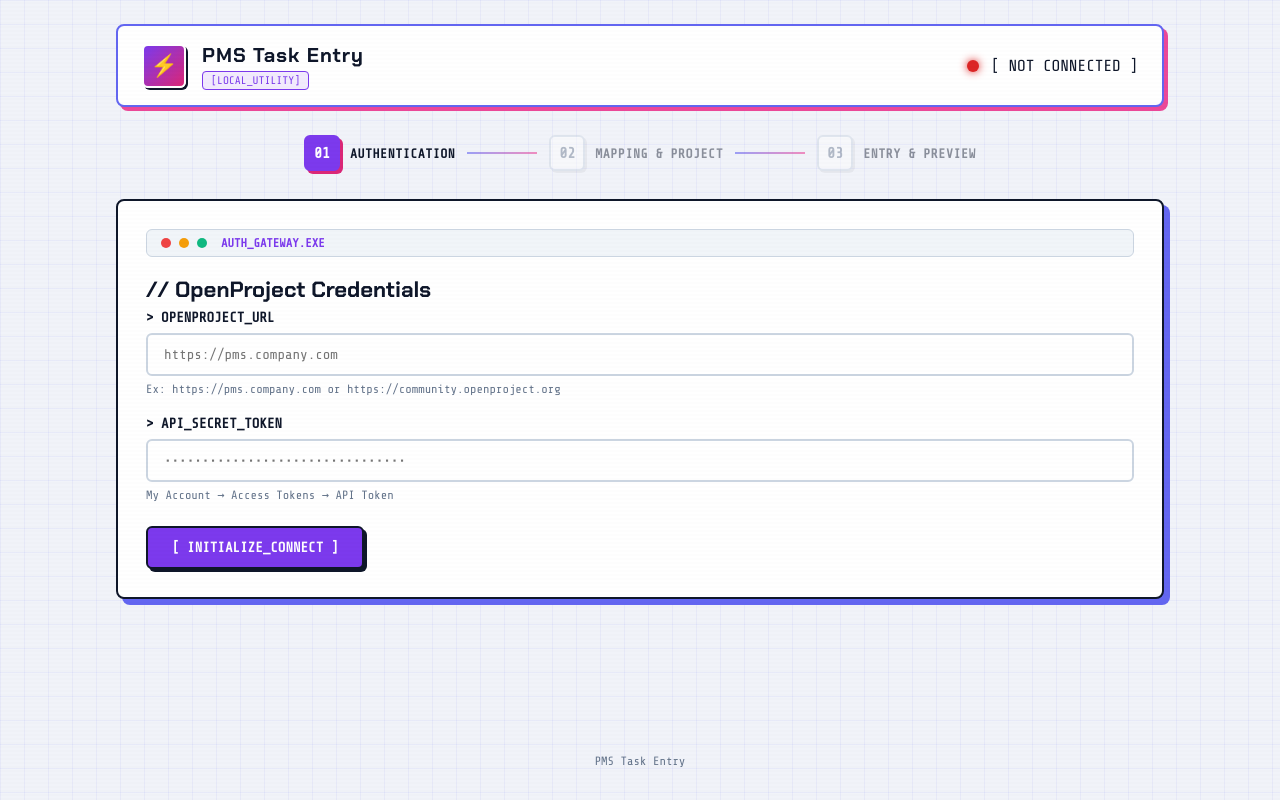
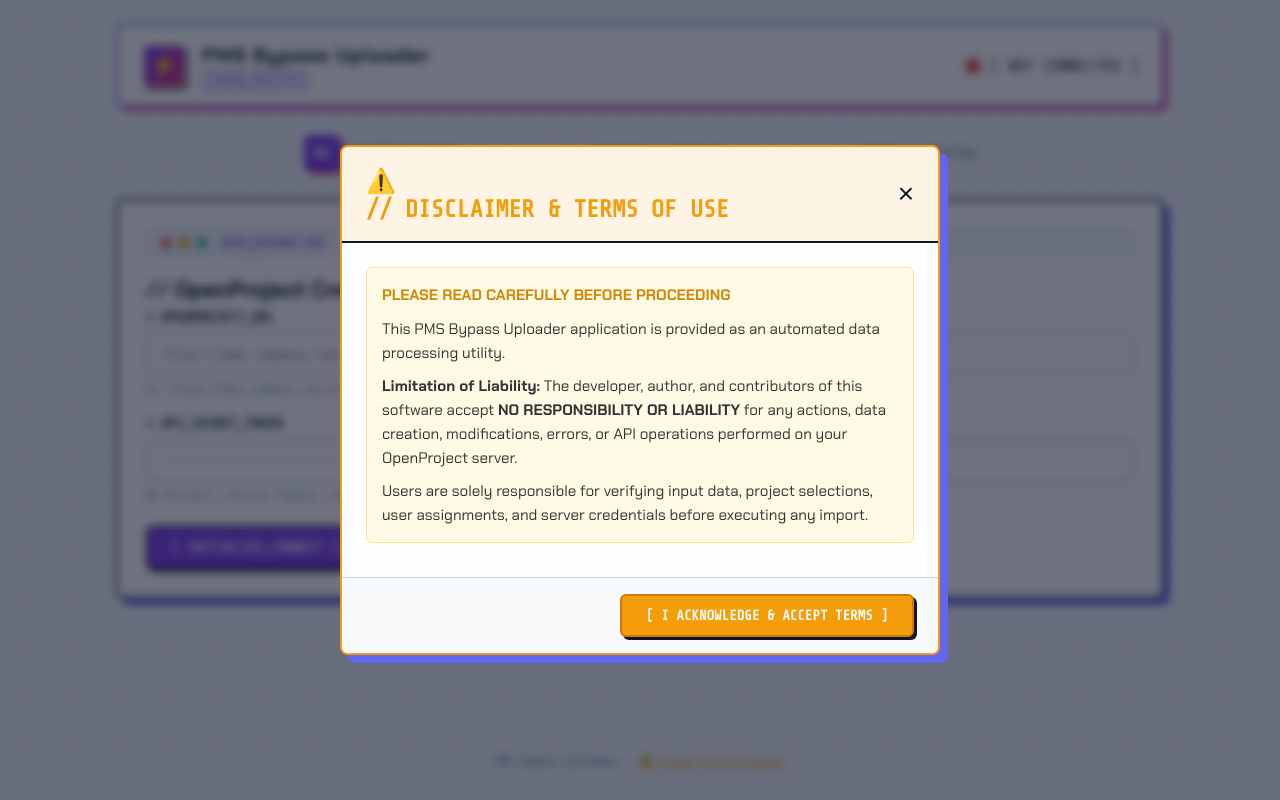
Before and after one commit to mohas7im/pms-bypass, a Django app: template app/templates/uploader/index.html in a window 1280 px wide. Run offline with Django 5.2, Linux system fonts and the light colour scheme; the template is opened without the code that fills it, so the values that code supplies are empty.

Commit message:
rename application to PMS Bypass Uploader

```diff
--- a/app/static/js/main.js
+++ b/app/static/js/main.js
@@ -636,6 +636,32 @@
     btnCloseModal.addEventListener('click', closeModal);
     btnDoneModal.addEventListener('click', closeModal);
 
+    // Disclaimer Modal Handlers
+    const disclaimerModal = document.getElementById('disclaimer-modal');
+    const btnAcceptDisclaimer = document.getElementById('btn-accept-disclaimer');
+    const btnCloseDisclaimer = document.getElementById('btn-close-disclaimer');
+    const btnShowDisclaimer = document.getElementById('btn-show-disclaimer');
+
+    if (disclaimerModal) {
+        // Show disclaimer on home page if not yet accepted
+        if (localStorage.getItem('disclaimer_accepted') !== 'true') {
+            disclaimerModal.classList.remove('hidden');
+        }
+
+        const closeDisclaimer = () => {
+            localStorage.setItem('disclaimer_accepted', 'true');
+            disclaimerModal.classList.add('hidden');
+        };
+
+        if (btnAcceptDisclaimer) btnAcceptDisclaimer.addEventListener('click', closeDisclaimer);
+        if (btnCloseDisclaimer) btnCloseDisclaimer.addEventListener('click', closeDisclaimer);
+        if (btnShowDisclaimer) {
+            btnShowDisclaimer.addEventListener('click', () => {
+                disclaimerModal.classList.remove('hidden');
+            });
+        }
+    }
+
     // Disconnect Handler & State Reset
     function resetConnectionState() {
         if (headerStatus) {
@@ -648,6 +674,8 @@
         if (selectProject) selectProject.innerHTML = '<option value="">-- SELECT OPENPROJECT PROJECT --</option>';
         if (selectType) selectType.innerHTML = '<option value="">-- DEFAULT (TASK) --</option>';
         if (selectStatus) selectStatus.innerHTML = '<option value="">-- DEFAULT --</option>';
+        if (selectAssignee) selectAssignee.innerHTML = '<option value="">-- UNASSIGNED (NONE) --</option>';
+        if (selectAccountable) selectAccountable.innerHTML = '<option value="">-- UNASSIGNED (NONE) --</option>';
         if (previewContainer) previewContainer.classList.add('hidden');
         goToStep(1);
     }
@@ -667,9 +695,13 @@
                 }
                 resetConnectionState();
                 showAlert('Disconnected from OpenProject session.', 'success');
+                setTimeout(() => {
+                    window.location.reload();
+                }, 400);
             }
         });
     }
+    attachDisconnectHandler();
     function populateProjectDropdown(selectElem, projects) {
         selectElem.innerHTML = '<option value="">-- SELECT OPENPROJECT PROJECT --</option>';
         if (!projects || projects.length === 0) return;
--- a/app/templates/uploader/base.html
+++ b/app/templates/uploader/base.html
@@ -3,7 +3,7 @@
 <head>
     <meta charset="UTF-8">
     <meta name="viewport" content="width=device-width, initial-scale=1.0">
-    <title>⚡ PMS Task Entry // RETRO</title>
+    <title>⚡ PMS Bypass Uploader // RETRO</title>
     <link rel="preconnect" href="https://fonts.googleapis.com">
     <link rel="preconnect" href="https://fonts.gstatic.com" crossorigin>
     <link href="https://fonts.googleapis.com/css2?family=Chakra+Petch:wght@400;500;600;700&family=Press+Start+2P&family=Share+Tech+Mono&family=VT323&display=swap" rel="stylesheet">
@@ -22,7 +22,7 @@
                     <span>⚡</span>
                 </div>
                 <div class="logo-text">
-                    <h1 class="retro-glitch">PMS Task Entry</h1>
+                    <h1 class="retro-glitch">PMS Bypass Uploader</h1>
                     <span class="badge local-badge retro-badge">[LOCAL_UTILITY]</span>
                 </div>
             </div>
@@ -46,7 +46,7 @@
 
         <!-- Footer -->
         <footer class="app-footer retro-footer">
-            <p>PMS Task Entry</p>
+            <p>PMS Bypass Uploader &bull; <button type="button" class="btn-link" id="btn-show-disclaimer" style="background:none; border:none; color:var(--accent-orange, #f59e0b); cursor:pointer; text-decoration:underline; font-family:var(--font-mono); font-size:0.8rem;">⚠️ Terms &amp; Disclaimer</button></p>
         </footer>
     </div>
 
--- a/app/templates/uploader/index.html
+++ b/app/templates/uploader/index.html
@@ -331,4 +331,40 @@
         </div>
     </div>
 </div>
+
+<!-- DISCLAIMER & TERMS MODAL -->
+<div class="modal-overlay hidden" id="disclaimer-modal">
+    <div class="modal-card retro-modal" style="max-width: 600px; border-color: var(--accent-orange, #f59e0b);">
+        <div class="modal-header retro-modal-header" style="background: rgba(245, 158, 11, 0.1);">
+            <div class="modal-title-group">
+                <div class="icon-warning retro-icon-glow" style="color: #f59e0b; font-size: 1.5rem;">⚠️</div>
+                <h2 class="retro-font" style="color: #f59e0b;">// DISCLAIMER &amp; TERMS OF USE</h2>
+            </div>
+            <button class="modal-close retro-close" id="btn-close-disclaimer">&times;</button>
+        </div>
+
+        <div class="modal-body" style="line-height: 1.6; font-size: 0.95rem;">
+            <div class="disclaimer-alert-box" style="background: #fffbe6; border: 1px solid #ffe58f; padding: 15px; border-radius: 6px; margin-bottom: 10px;">
+                <p style="margin-bottom: 10px; font-weight: 700; color: #d48806; font-family: var(--font-heading);">
+                    PLEASE READ CAREFULLY BEFORE PROCEEDING
+                </p>
+                <p style="margin-bottom: 8px; color: #333;">
+                    This PMS Bypass Uploader application is provided as an automated data processing utility.
+                </p>
+                <p style="margin-bottom: 8px; color: #333;">
+                    <strong>Limitation of Liability:</strong> The developer, author, and contributors of this software accept <strong>NO RESPONSIBILITY OR LIABILITY</strong> for any actions, data creation, modifications, errors, or API operations performed on your OpenProject server.
+                </p>
+                <p style="margin: 0; color: #333;">
+                    Users are solely responsible for verifying input data, project selections, user assignments, and server credentials before executing any import.
+                </p>
+            </div>
+        </div>
+
+        <div class="modal-footer retro-modal-footer" style="justify-content: flex-end;">
+            <button class="btn btn-primary retro-btn-neon" id="btn-accept-disclaimer" style="background: #f59e0b; border-color: #d97706; color: #ffffff;">
+                [ I ACKNOWLEDGE &amp; ACCEPT TERMS ]
+            </button>
+        </div>
+    </div>
+</div>
 {% endblock %}
--- a/app/tests.py
+++ b/app/tests.py
@@ -114,7 +114,7 @@
     def test_index_page(self):
         response = self.client.get('/')
         self.assertEqual(response.status_code, 200)
-        self.assertContains(response, "PMS Task Entry")
+        self.assertContains(response, "PMS Bypass Uploader")
 
 
     def test_download_sample(self):
```
Also changed, not shown: README.md.
